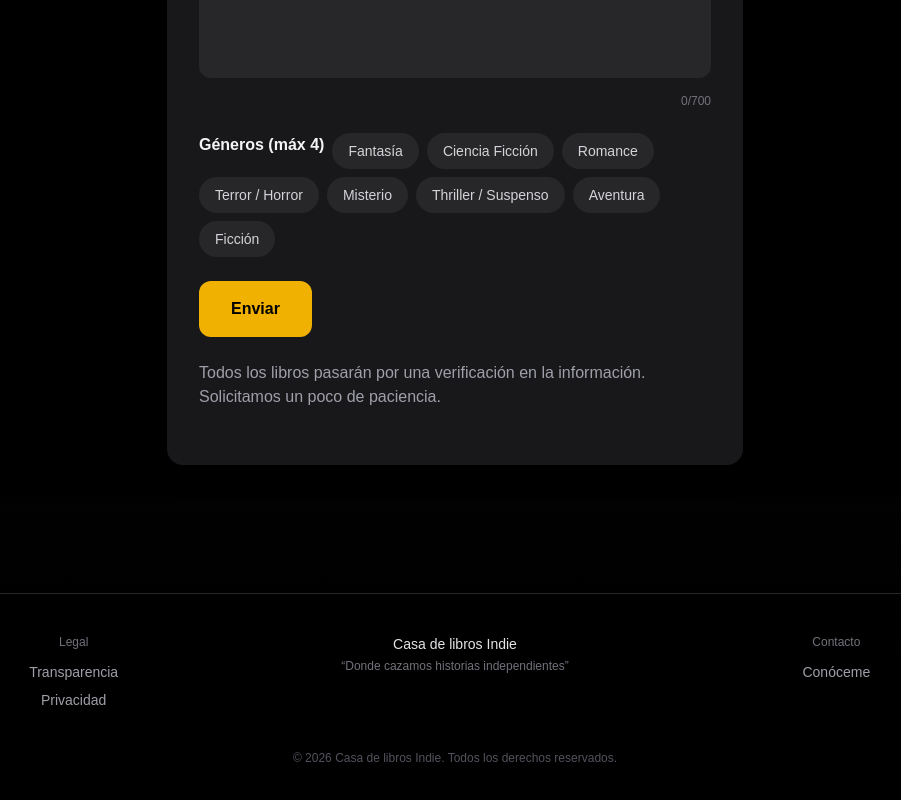
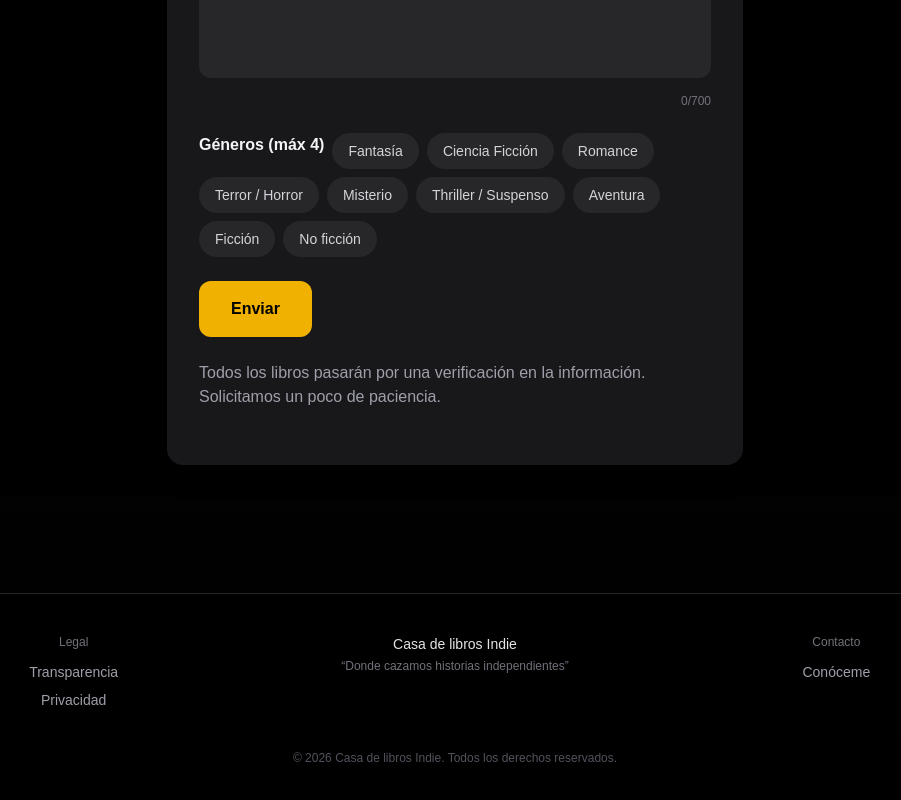
Before and after one commit to decaosyletras/biblio, a Next.js app: page /contacto in a window 1280 px wide. Shown: the part 778-1578 px from the top of the page, without its empty margins (185-1086 px from the left). Built offline with nearby package versions, Linux system fonts and the light colour scheme.

Commit message:
genero no ficcion

```diff
--- a/data/books.ts
+++ b/data/books.ts
@@ -4202,9 +4202,6 @@ export const books: Book[] = [
       profundidad: 0,
     }
   },
-
-
-
   { slug: "hiraeth-vol-1",
     title: "HIRAETH VOL.1: EL SUEÑO DEL MONSTRUO",
     cover: "",
--- a/data/genres.ts
+++ b/data/genres.ts
@@ -82,4 +82,13 @@ export const genresCatalog = [
       { id: "emotiva", label: "Emotiva" },
     ],
   },
+  {
+    id: "noficcion",
+    label: "No ficción",
+    subgenres: [
+      { id: "biografia", label: "Biografía" },
+      { id: "autobiografia", label: "Autobiografía" },
+      { id: "historico", label: "Histórico" },
+    ],
+  },
 ]
```
